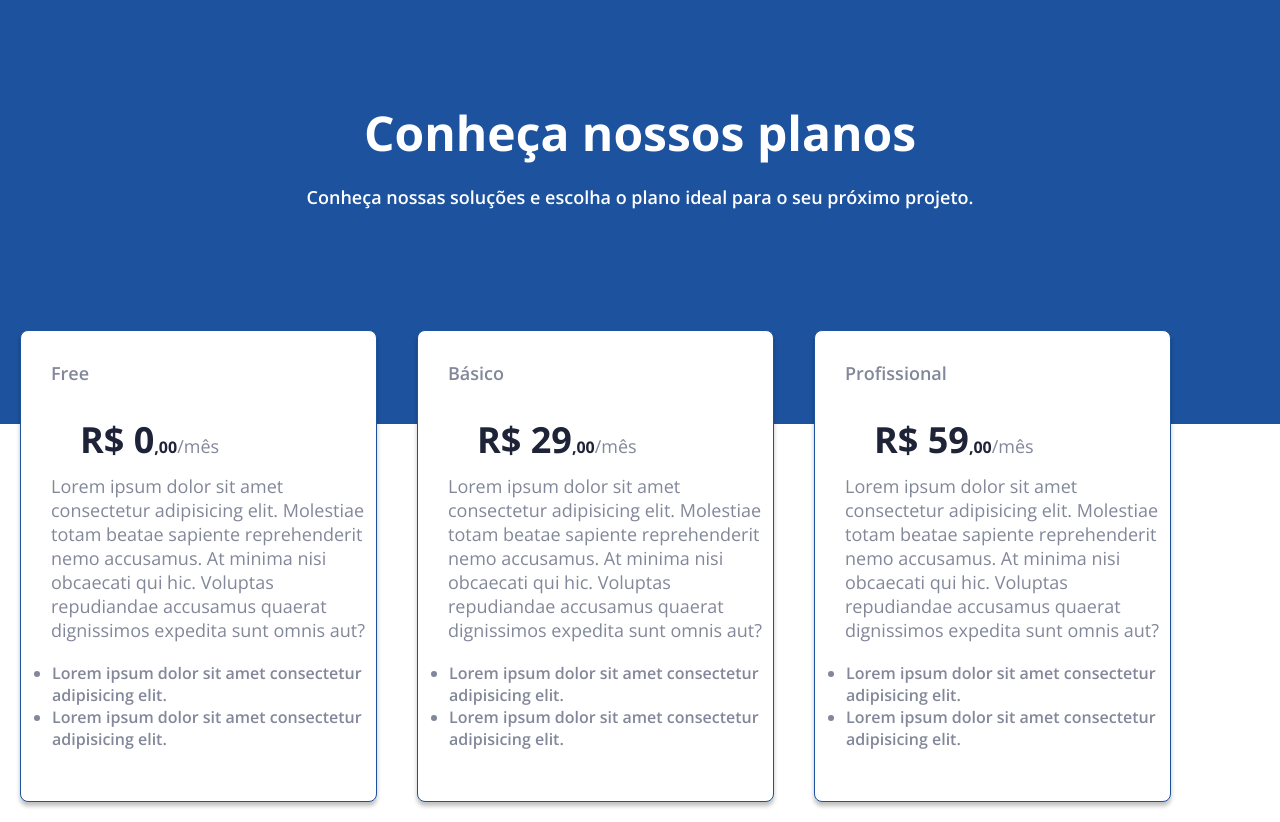
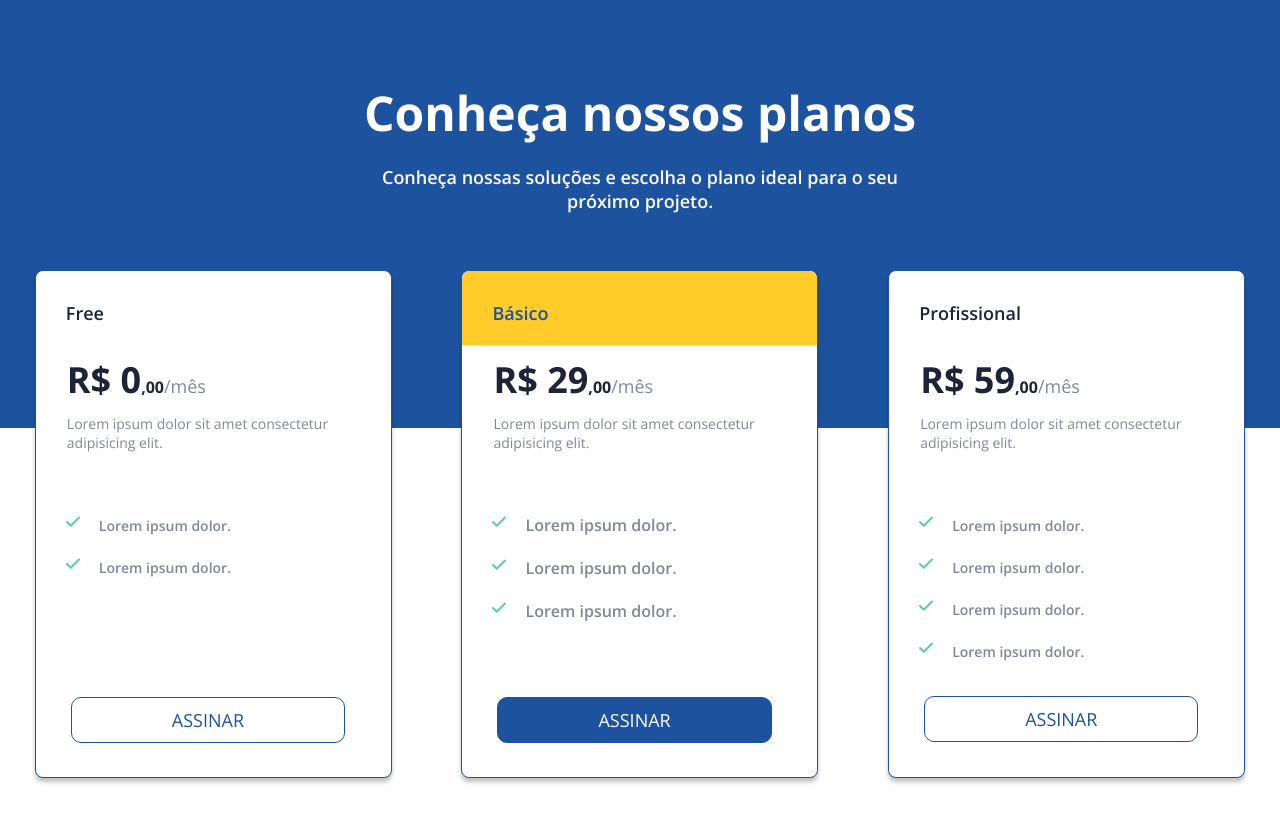
Before and after one commit to caiolemedev/Rocketseat_Desafios_Pricing_Table, a plain HTML site: page index.html in a window 1280 px wide. After the commit the page ends 800 px from the top, so only its background shows below. Drawn offline with nearby package versions, Linux system fonts and the light colour scheme.

Commit message:
Rocketseat_Desafios_Pricing_Table_part2
Rocketseat_Desafios_Pricing_Table_part2

```diff
--- a/index.html
+++ b/index.html
@@ -32,17 +32,14 @@
           <p><strong>R$ 0</strong><span>,00</span>/mês</p>
         </div>
 
-        <p>
-          Lorem ipsum dolor sit amet consectetur adipisicing elit. Molestiae
-          totam beatae sapiente reprehenderit nemo accusamus. At minima nisi
-          obcaecati qui hic. Voluptas repudiandae accusamus quaerat dignissimos
-          expedita sunt omnis aut?
-        </p>
+        <p>Lorem ipsum dolor sit amet consectetur adipisicing elit.</p>
 
         <ul>
-          <li>Lorem ipsum dolor sit amet consectetur adipisicing elit.</li>
-          <li>Lorem ipsum dolor sit amet consectetur adipisicing elit.</li>
+          <li>Lorem ipsum dolor.</li>
+          <li>Lorem ipsum dolor.</li>
         </ul>
+
+        <button>ASSINAR</button>
       </section>
 
       <section id="basic">
@@ -52,17 +49,15 @@
           <p><strong>R$ 29</strong><span>,00</span>/mês</p>
         </div>
 
-        <p>
-          Lorem ipsum dolor sit amet consectetur adipisicing elit. Molestiae
-          totam beatae sapiente reprehenderit nemo accusamus. At minima nisi
-          obcaecati qui hic. Voluptas repudiandae accusamus quaerat dignissimos
-          expedita sunt omnis aut?
-        </p>
+        <p>Lorem ipsum dolor sit amet consectetur adipisicing elit.</p>
 
         <ul>
-          <li>Lorem ipsum dolor sit amet consectetur adipisicing elit.</li>
-          <li>Lorem ipsum dolor sit amet consectetur adipisicing elit.</li>
+          <li>Lorem ipsum dolor.</li>
+          <li>Lorem ipsum dolor.</li>
+          <li>Lorem ipsum dolor.</li>
         </ul>
+
+        <button>ASSINAR</button>
       </section>
 
       <section id="prof">
@@ -72,17 +67,16 @@
           <p><strong>R$ 59</strong><span>,00</span>/mês</p>
         </div>
 
-        <p>
-          Lorem ipsum dolor sit amet consectetur adipisicing elit. Molestiae
-          totam beatae sapiente reprehenderit nemo accusamus. At minima nisi
-          obcaecati qui hic. Voluptas repudiandae accusamus quaerat dignissimos
-          expedita sunt omnis aut?
-        </p>
+        <p>Lorem ipsum dolor sit amet consectetur adipisicing elit.</p>
 
         <ul>
-          <li>Lorem ipsum dolor sit amet consectetur adipisicing elit.</li>
-          <li>Lorem ipsum dolor sit amet consectetur adipisicing elit.</li>
+          <li>Lorem ipsum dolor.</li>
+          <li>Lorem ipsum dolor.</li>
+          <li>Lorem ipsum dolor.</li>
+          <li>Lorem ipsum dolor.</li>
         </ul>
+
+        <button>ASSINAR</button>
       </section>
     </main>
   </body>
--- a/style.css
+++ b/style.css
@@ -14,10 +14,13 @@ header {
   text-align: center;
 
   position: absolute;
+  display: flex;
+  flex-direction: column;
+  align-items: center;
 }
 
 header h1 {
-  padding-top: 100px;
+  padding-top: 80px;
   padding-bottom: 20px;
 
   font-size: 3rem;
@@ -25,28 +28,25 @@ header h1 {
 }
 
 header p {
+  width: 553px;
   font-size: 1.125rem;
   font-weight: 600;
   padding-bottom: 215px;
 }
 
 main {
-  padding-top: 310px;
-  position: absolute;
-  z-index: 1;
+  padding-top: 250px;
+  position: relative;
+  z-index: 10;
 
   display: flex;
+  justify-content: space-around;
 }
 
 section {
   width: 355px;
-  height: 470px;
   margin: 20px;
   background-color: white;
-
-  color: #828799;
-  font-size: 0.875rem;
-  font-weight: 400;
 
   border: solid #1d539e 1px;
   box-shadow: 0px 4px 4px rgba(0, 0, 0, 0.25);
@@ -56,20 +56,22 @@ section {
 section h2 {
   padding-top: 30px;
   padding-left: 30px;
+  padding-bottom: 20px;
 
+  color: #1e2338;
   font-size: 1.125rem;
   font-weight: 600;
 }
 
-section div {
-  padding-top: 20px;
-  padding-left: 29px;
+section p {
+  font-weight: 400;
+
+  padding-left: 31px;
+  padding-top: 10px;
 }
 
-section p {
-  padding-top: 10px;
-  padding-left: 30px;
-
+section div p {
+  color: #828799;
   font-size: 1.125rem;
 }
 
@@ -84,9 +86,60 @@ section div p span {
   font-weight: 700;
 }
 
+section p,
+ul {
+  color: #828799;
+  font-size: 0.875rem;
+}
+
 section ul {
-  padding-top: 20px;
-  padding-left: 31px;
+  padding-top: 41px;
+  padding-left: 53px;
+
+  list-style: none;
+  list-style-image: url(./assets/check.svg);
 
   font-weight: 600;
 }
+
+section ul li {
+  padding-top: 20px;
+  padding-left: 10px;
+  font-size: 0.875rem;
+}
+
+section button {
+  margin: 35px;
+  padding: 10px 100px;
+  background-color: white;
+
+  color: #1d539e;
+  font-weight: 800px;
+  font-size: 1.125rem;
+
+  border: 1px solid #1d539e;
+  border-radius: 10px;
+}
+
+#basic h2 {
+  color: #1d539e;
+  background-color: #ffcc29;
+  box-shadow: 0px 1px 2px rgba(142, 150, 185, 0.25);
+  border-radius: 8px 8px 0px 0px;
+}
+
+#basic ul li {
+  font-size: 1rem;
+}
+
+#basic button {
+  background-color: #1d539e;
+  color: white;
+  margin-top: 75px;
+  margin-bottom: 5px;
+}
+
+#free button {
+  margin-top: 120px;
+  margin-bottom: 5px;
+}
```
